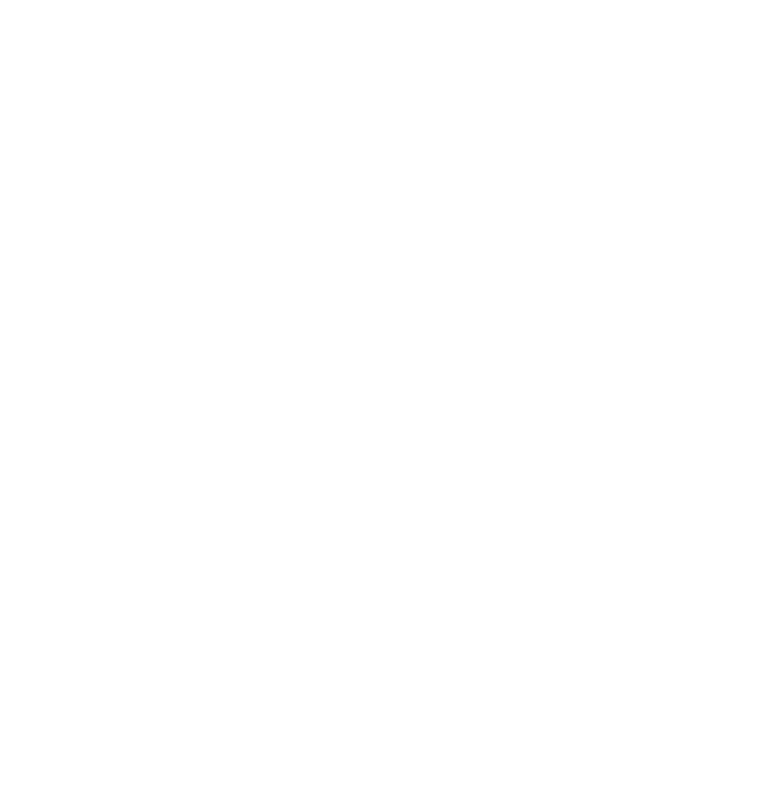
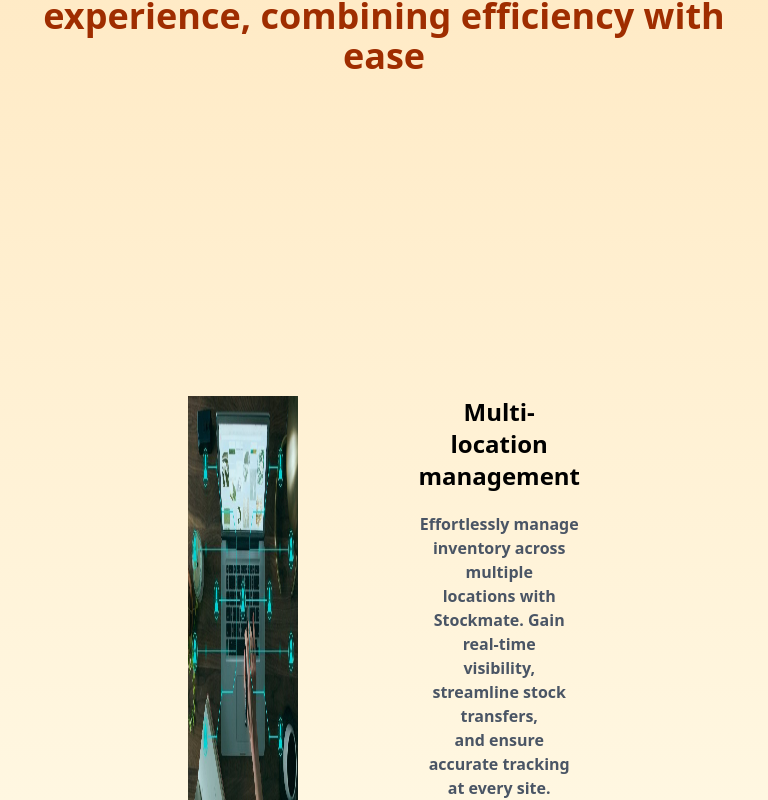
Before and after one commit to bikashgiri2002/FINAL_COLLEGE_PROJECT, a React (Vite) app in the folder StockMateOwnProject/frontend/: page / in a window 768 px wide. Shown: the part 1303-2103 px from the top of the page. Before the commit the page ends 899 px from the top, so only its background shows below. Built offline with nearby package versions, Linux system fonts and the light colour scheme.

Commit message:
update content

```diff
--- a/StockMateOwnProject/frontend/src/components/Navbar.jsx
+++ b/StockMateOwnProject/frontend/src/components/Navbar.jsx
@@ -12,7 +12,7 @@
   };
 
   return (
-    <nav className="bg-[rgba(255, 255, 255, 0.8)] text-black p-2 shadow-md w-full overflow-x-auto sticky top-0 z-50">
+    <nav className="bg-[rgba(255, 255, 255, 0.8)] text-black p-2 shadow-md w-full overflow-x-auto ">
       <div className="flex justify-between items-center space-x-4">
         {/* Logo and Brand Name */}
         <Link to="/" className="flex items-center space-x-4">
--- a/StockMateOwnProject/frontend/src/pages/Welcome.jsx
+++ b/StockMateOwnProject/frontend/src/pages/Welcome.jsx
@@ -1,5 +1,6 @@
 import React from 'react';
 import { useNavigate } from 'react-router-dom';
+// import './responsive.css';
 
 const Welcome = () => {
   const navigate = useNavigate();
@@ -33,16 +34,36 @@
               Begin Exploring
             </button>
           </div>
-          <div className="flex justify-center mt-13">
+          <div className="flex justify-center mt-23">
             <img
               src="/dashboard.jpg"
               alt="Dashboard Preview"
               style={{
                 maxWidth: '90%',
-                maxHeight:'120%'
-
+                maxHeight: '120%'
               }}
             />
+          </div>
+          <div className="flex justify-center mt-70 text-4xl font-bold text-orange-800">
+            Stockmate transforms inventory management into a seamless
+            <br /> experience, combining efficiency with ease
+          </div>
+          <div className="flex justify-center mt-80 mr-50 ml-50">
+            <img
+              src="/multi.jpg"
+              style={{
+                maxWidth: '30%',
+              }}
+            />
+            <div className='text-2xl font-bold text-black ml-30'>
+              Multi-location management <br></br>
+              <p className="text-base text-gray-600 mt-5">
+              Effortlessly manage inventory across multiple <br></br> locations
+              with  Stockmate.
+              Gain real-time <br></br>visibility, streamline stock transfers,<br></br>
+               and ensure accurate tracking at every site.
+              </p>
+            </div>
           </div>
         </div>
       </div>
--- /dev/null
+++ b/StockMateOwnProject/frontend/src/pages/responsive.css
@@ -0,0 +1,66 @@
+@media only screen and (max-width: 768px) {
+    /* Adjust font sizes for smaller screens */
+    h1 {
+      font-size: 1rem; /* Reduce size for mobile */
+      margin-top: 50px; /* Adjust spacing */
+    }
+
+    h1 + h1 {
+      font-size: 1rem;
+      margin-top: 20px;
+    }
+
+    /* Make buttons responsive */
+    button {
+      padding: 10px 20px;
+      font-size: 0.875rem;
+      width: 100%; /* Stretch button for mobile */
+    }
+
+    /* Responsive images */
+    img {
+      max-width: 100%; /* Fill container */
+      height: auto; /* Maintain aspect ratio */
+    }
+
+    /* Adjust multi-location section */
+    .flex.justify-center.mt-80 {
+      flex-direction: column; /* Stack items vertically */
+      margin-top: 40px; /* Reduce spacing */
+    }
+
+    .flex.justify-center.mt-80 img {
+      margin-bottom: 20px; /* Add spacing */
+    }
+
+    .text-2xl {
+      font-size: 1rem; /* Reduce size for mobile */
+      margin-left: 0; /* Align text */
+    }
+
+    .text-base {
+      font-size: 0.875rem; /* Adjust text for mobile */
+    }
+  }
+
+  @media only screen and (min-width: 768px) {
+    /* Styles for tablets */
+    h1 {
+      font-size: 2.5rem; /* Slightly larger font */
+      margin-top: 80px;
+    }
+
+    button {
+      padding: 15px 40px;
+      font-size: 1rem;
+    }
+
+    .flex.justify-center.mt-80 {
+      flex-direction: row; /* Return to horizontal layout */
+      margin-top: 80px;
+    }
+
+    img {
+      max-width: 90%; /* Keep images constrained */
+    }
+  }
```
Also changed, not shown: StockMateOwnProject/frontend/public/multi.jpg (added).
